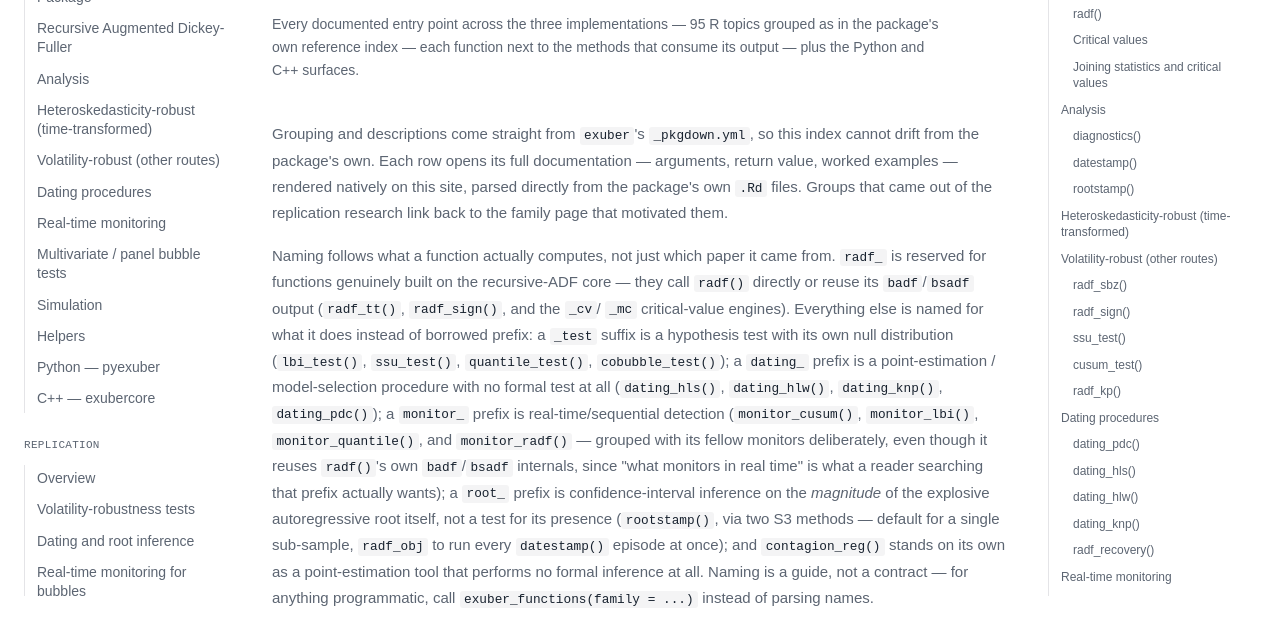
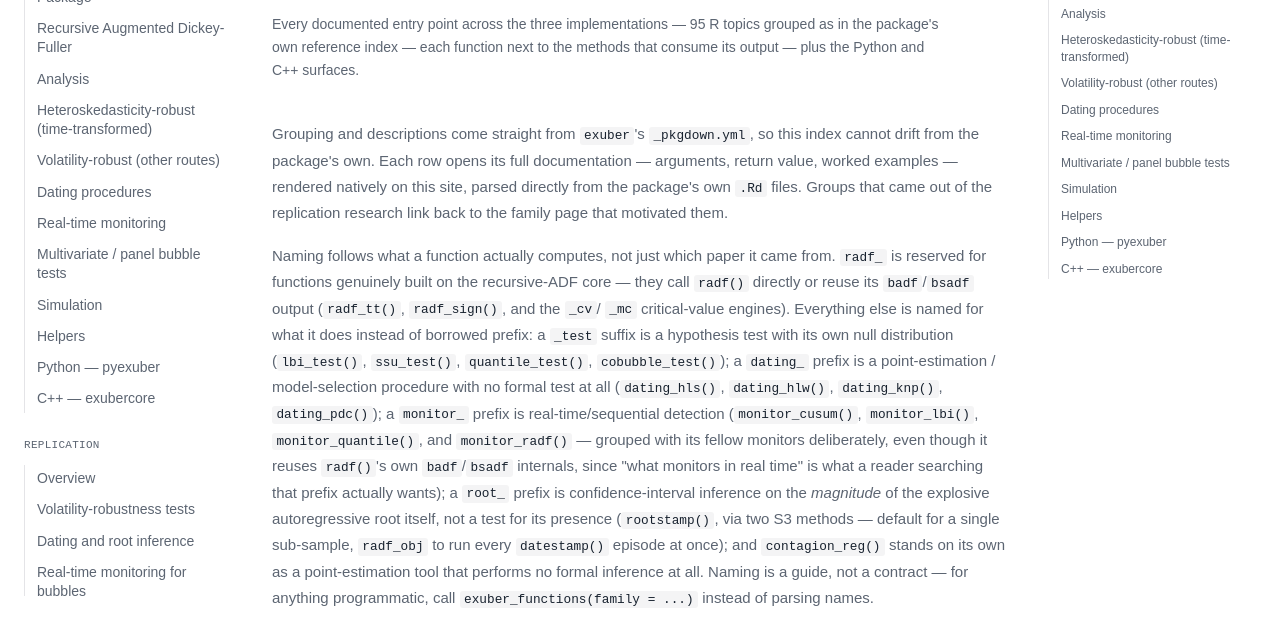
Before and after one commit to kvasilopoulos/exubersite, an Astro site: page /reference in a window 1280 px wide. Shown: the part 181-798 px from the top of the page. Built offline with nearby package versions, Linux system fonts and the light colour scheme; Astro itself is replaced by a stand-in of ours.

Commit message:
Toc: H2 only, so long family pages don't list every H3

```diff
--- a/src/components/Toc.astro
+++ b/src/components/Toc.astro
@@ -4,7 +4,7 @@ import type { MarkdownHeading } from "astro";
 interface Props {
   headings: MarkdownHeading[];
 }
-const headings = Astro.props.headings.filter((h) => h.depth === 2 || h.depth === 3);
+const headings = Astro.props.headings.filter((h) => h.depth === 2);
 ---
 
 {
@@ -22,8 +22,7 @@ const headings = Astro.props.headings.filter((h) => h.depth === 2 || h.depth ===
               href={`#${h.slug}`}
               data-toc-link={h.slug}
               class:list={[
-                "-ml-px block border-l border-transparent py-0.5 leading-snug text-muted transition-colors hover:text-ink",
-                h.depth === 2 ? "pl-3" : "pl-6",
+                "-ml-px block border-l border-transparent py-0.5 pl-3 leading-snug text-muted transition-colors hover:text-ink",
               ]}
             >
               {h.text}
```
